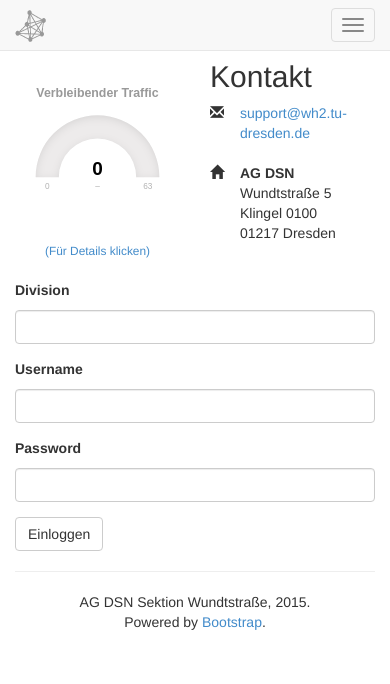
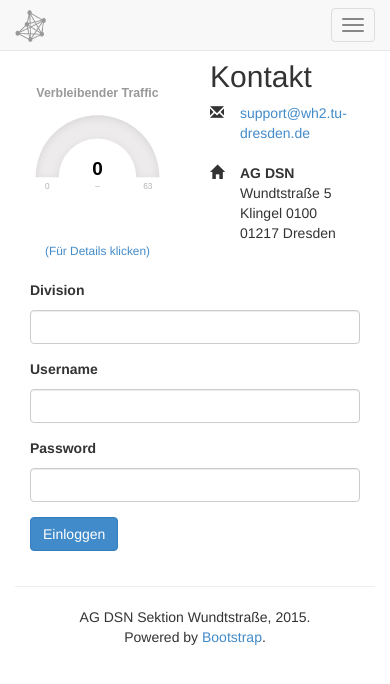
Before and after one commit to agdsn/sipa, a Python web app: template sipa/templates/login.html in a window 390 px wide. Shown: the top 684 px of the page. Run offline with Jinja, Linux system fonts and the light colour scheme; the template is opened without the code that fills it: most values are stand-ins (such as "Sample title", 1, 10 or a date in 2020); form fields are guessed from the names that the template uses.

Commit message:
Redesign the login form

```diff
--- a/sipa/templates/login.html
+++ b/sipa/templates/login.html
@@ -2,29 +2,26 @@
 {% set page_title = "Login" %}
 
 {% block content %}
-    <div id="login-form">
-        <form action="{{ url_for('generic.login') }}" method="POST" class="form">
+    <div id="login-form" class="container col-sm-10">
+        <form action="{{ url_for('generic.login') }}" method="POST" class="form form-horizontal">
             {{ form.csrf_token }}
-            <div class="row">
-                <div class="col-md-3 form-group">
-                    <label>{{ form.division.label() }}</label>
-                    {{ form.division(class="form-control") }}
+            <div class="form-group">
+                <label class="col-sm-2 control-label">{{ form.division.label() }}</label>
+                <div class="col-sm-10">{{ form.division(class="form-control") }}</div>
+            </div>
+            <div class="form-group">
+                <label class="col-sm-2 control-label">{{ form.username.label() }}</label>
+                <div class="col-sm-10">{{ form.username(class="form-control") }}</div>
+            </div>
+            <div class="form-group">
+                <label class="col-sm-2 control-label">{{ form.password.label() }}</label>
+                <div class="col-sm-10">{{ form.password(class="form-control") }}</div>
+            </div>
+            <div class="form-group">
+                <div class="col-sm-offset-2 col-sm-10">
+                    <button type="submit" class="btn btn-primary">{{ _('Einloggen') }}</button>
                 </div>
             </div>
-
-            <div class="row">
-                <div class="col-md-3 form-group">
-                    <label>{{ form.username.label() }}</label>
-                    {{ form.username(class="form-control") }}
-                </div>
-            </div>
-            <div class="row">
-                <div class="col-md-3 form-group">
-                    <label>{{ form.password.label() }}</label>
-                    {{ form.password(class="form-control") }}
-                </div>
-            </div>
-            <button type="submit" class="btn btn-default">{{ _('Einloggen') }}</button>
         </form>
     </div>
 {% endblock %}
```
Also changed, not shown: sipa/forms.py (+12 -4 lines).
